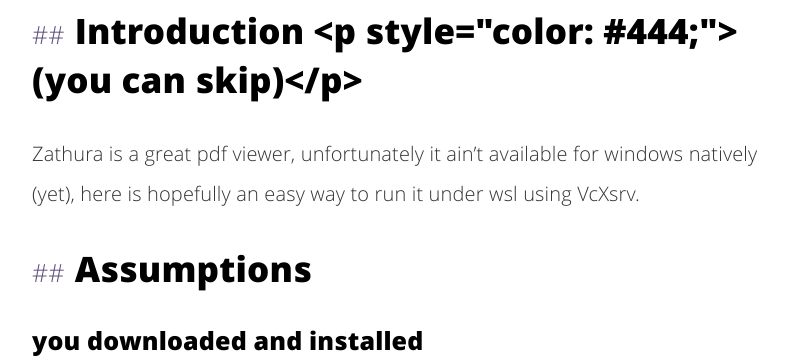
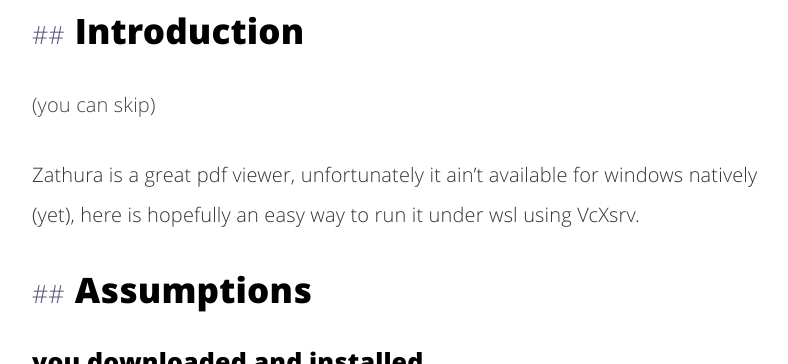
Before and after one commit to hamzawinix/hamzawinix.github.io, a Jekyll site: the page built from _posts/2021-09-27-zathura_in_wsl.md, in a window 1280 px wide and 900 px high, cut to the strip 536-900 px from the top of the window. Shown: the whole strip, without its empty margins (228-1016 px from the left). Built offline with Jekyll 4.4.1, drawn with Linux system fonts in a browser that asks for light colours; some web fonts are replaced; comment, search, counter and statistics services are not loaded.

Commit message:
Update 2021-09-27-zathura_in_wsl.md

````diff
--- a/_posts/2021-09-27-zathura_in_wsl.md
+++ b/_posts/2021-09-27-zathura_in_wsl.md
@@ -13,7 +13,9 @@
 
 <p class="music-read"><a href="spotify:track:4DAZ8UYNpWVIV46aLkN2Qp">Music for reading(spotify)</a></p>
 <img src="https://user-images.githubusercontent.com/34142795/134910097-af013bff-08f2-4f4d-818f-6f820762fae6.png" width="45%" height="45%" >
-## Introduction <p style="color: #444;">(you can skip)</p>
+
+## Introduction
+<p style="color: #444;">(you can skip)</p>
 Zathura is a great pdf viewer, unfortunately it ain't available for windows natively (yet), here is hopefully an easy way to run it under wsl using VcXsrv.
 
 ## Assumptions
@@ -29,7 +31,9 @@
 </p>
 <img src="https://user-images.githubusercontent.com/34142795/134903197-550f11fd-7268-4f16-bbc4-caa73a6ed253.png" width="40%" height="40%" >
 ## wsl section
+<p style="color: #444;">
 Write this in your wsl terminal
+</p>
 ``` bash
 $ export DISPLAY=127.0.0.1:0.0
 $ vim .config/zathura/zathurarc
@@ -39,12 +43,13 @@
 
 <img src="https://user-images.githubusercontent.com/34142795/134903542-51d5bb4d-3480-49bb-b4d1-0b3b314abff2.png" width="40%" height="40%"  >
 
+<p style="color: #444;">
 And Finally
+</p>
+
 ```bash
 $ zathura yourpdf.pdf
 ```
-
-
 <link href='https://fonts.googleapis.com/css?family=Sofia' rel='stylesheet'>
 
 <p align=center style="color : #ab67ab; font-family: 'Sofia';font-size: 44px;">Happy zathura-ing</p>
````
